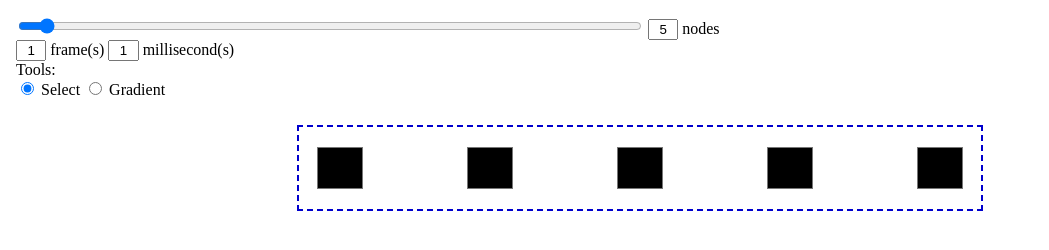
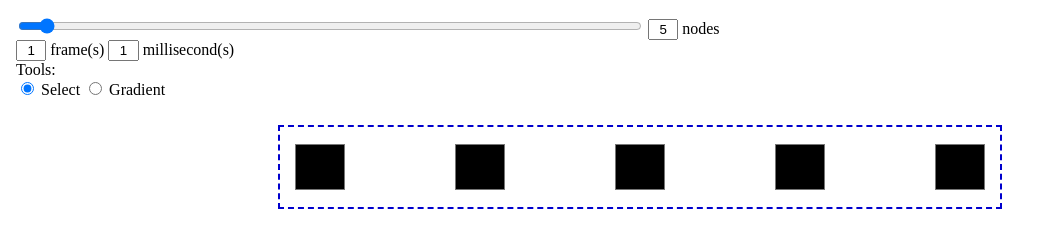
Before and after one commit to Joseph-Ladino/rgb-strip-tool, a plain HTML site: page create/index.html in a window 1280 px wide. Shown: the whole page, without its empty margins (0-1049 px from the left). Drawn offline with Linux system fonts and the light colour scheme.

Commit message:
code refactoring

```diff
--- a/strip.css
+++ b/strip.css
@@ -6,23 +6,34 @@ body {
 .strip {
 	width: fit-content;
 	height: fit-content;
+	position: relative;
 	box-sizing: border-box;
-    padding: 1em;
     margin: 10px auto 0px;
 	border: 2px solid black;
 	display: flex;
 	flex-direction: row;
 }
 
+.disabledShield {
+	width: 100%;
+	height: 100%;
+	z-index: 1;
+	position: absolute;
+}
+
 .node {
 	border: none;
-	margin-right: 100px;
-	width: 50px;
-    height: 50px;
+	margin: 1em 4em;
+	width: 4em;
+    height: 4em;
     padding: 0;
     background-color: transparent;
 }
 
-.node:last-child {
-	margin-right: 0;
+.node:first-of-type {
+	margin-left: 1em;
 }
+
+.node:last-of-type {
+	margin-right: 1em;
+}
```
